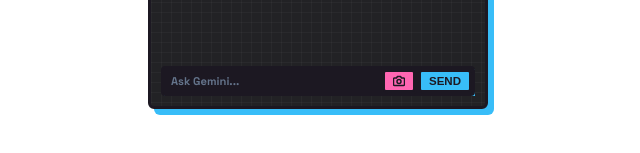
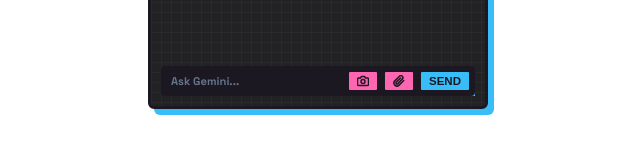
Before and after one commit to AVM4D/Vyze, a React (Vite) app: page / in a window 1280 px wide. Shown: the part 421-574 px from the top of the page, without its empty margins (322-962 px from the left). Built offline with nearby package versions, Linux system fonts and the light colour scheme.

Commit message:
feat: implement local image and document upload capability

```diff
--- a/src/App.css
+++ b/src/App.css
@@ -985,3 +985,31 @@
   0% { transform: rotate(0deg); }
   100% { transform: rotate(360deg); }
 }
+
+/* Upload Button styling */
+.upload-btn {
+  background: var(--primary-color);
+  border: 2px solid var(--border-color);
+  box-shadow: 2px 2px 0px var(--border-color);
+  border-radius: 3px;
+  color: var(--border-color);
+  cursor: pointer;
+  padding: 3px 8px;
+  margin-left: 4px;
+  font-size: 0.85em;
+  display: flex;
+  align-items: center;
+  justify-content: center;
+  transition: transform 0.05s, box-shadow 0.05s;
+  box-sizing: border-box;
+}
+
+.upload-btn:hover {
+  transform: translate(-0.5px, -0.5px);
+  box-shadow: 2.5px 2.5px 0px var(--border-color);
+}
+
+.upload-btn:active {
+  transform: translate(1.5px, 1.5px);
+  box-shadow: 0.5px 0.5px 0px var(--border-color);
+}
--- a/src/App.tsx
+++ b/src/App.tsx
@@ -482,6 +482,35 @@
     });
   }
 
+  // Handle uploading images or text documents
+  function handleFileUpload(e: React.ChangeEvent<HTMLInputElement>) {
+    const file = e.target.files?.[0];
+    if (!file) return;
+
+    const reader = new FileReader();
+
+    if (file.type.startsWith("image/")) {
+      reader.onload = (event) => {
+        const result = event.target?.result as string;
+        const base64 = result.split(",")[1];
+        setAttachedImage(base64);
+        playBeep();
+      };
+      reader.readAsDataURL(file);
+    } else {
+      reader.onload = (event) => {
+        const text = event.target?.result as string;
+        const maxChars = 15000;
+        const truncated = text.length > maxChars ? text.slice(0, maxChars) + "\n\n[Truncated...]" : text;
+        setSelectedText(`[Doc: ${file.name}]\n${truncated}`);
+        playBeep();
+      };
+      reader.readAsText(file);
+    }
+
+    e.target.value = "";
+  }
+
   // 4. Handle form prompt submit
   async function handleSubmit(e: React.FormEvent) {
     e.preventDefault();
@@ -729,6 +758,26 @@
               )}
             </button>
 
+            {/* Hidden file input */}
+            <input
+              type="file"
+              id="file-upload-input"
+              style={{ display: "none" }}
+              accept="image/*,.txt,.md,.json,.js,.ts,.html,.css,.rs"
+              onChange={handleFileUpload}
+              disabled={isLoading || voiceState === "speaking"}
+            />
+            {/* Attachment Button */}
+            <label
+              htmlFor="file-upload-input"
+              className="upload-btn"
+              title="Attach image or text document"
+            >
+              <svg width="12" height="12" viewBox="0 0 24 24" fill="none" stroke="currentColor" strokeWidth="3" strokeLinecap="round" strokeLinejoin="round">
+                <path d="M21.44 11.05l-9.19 9.19a6 6 0 0 1-8.49-8.49l9.19-9.19a4 4 0 0 1 5.66 5.66l-9.2 9.19a2 2 0 0 1-2.83-2.83l8.49-8.48"></path>
+              </svg>
+            </label>
+
             {voiceState === "speaking" ? (
               <button
                 type="button"
```
